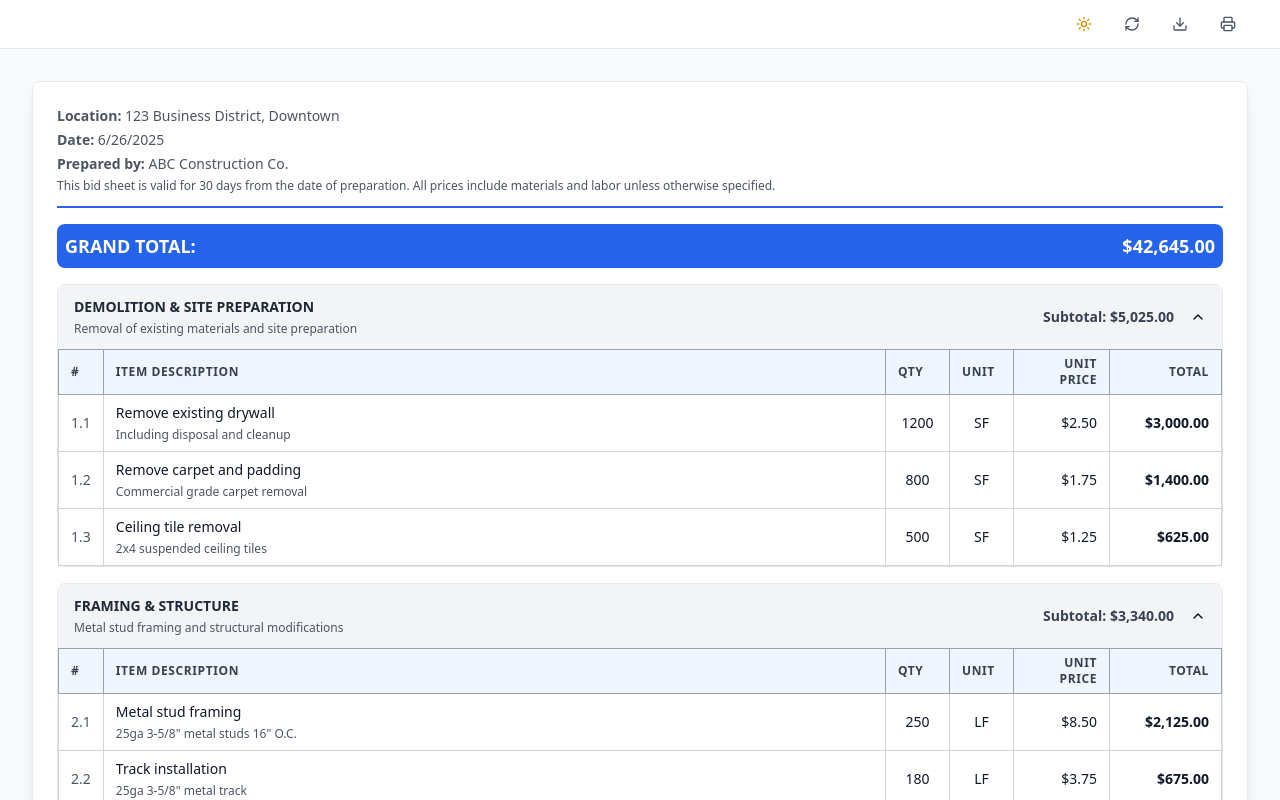
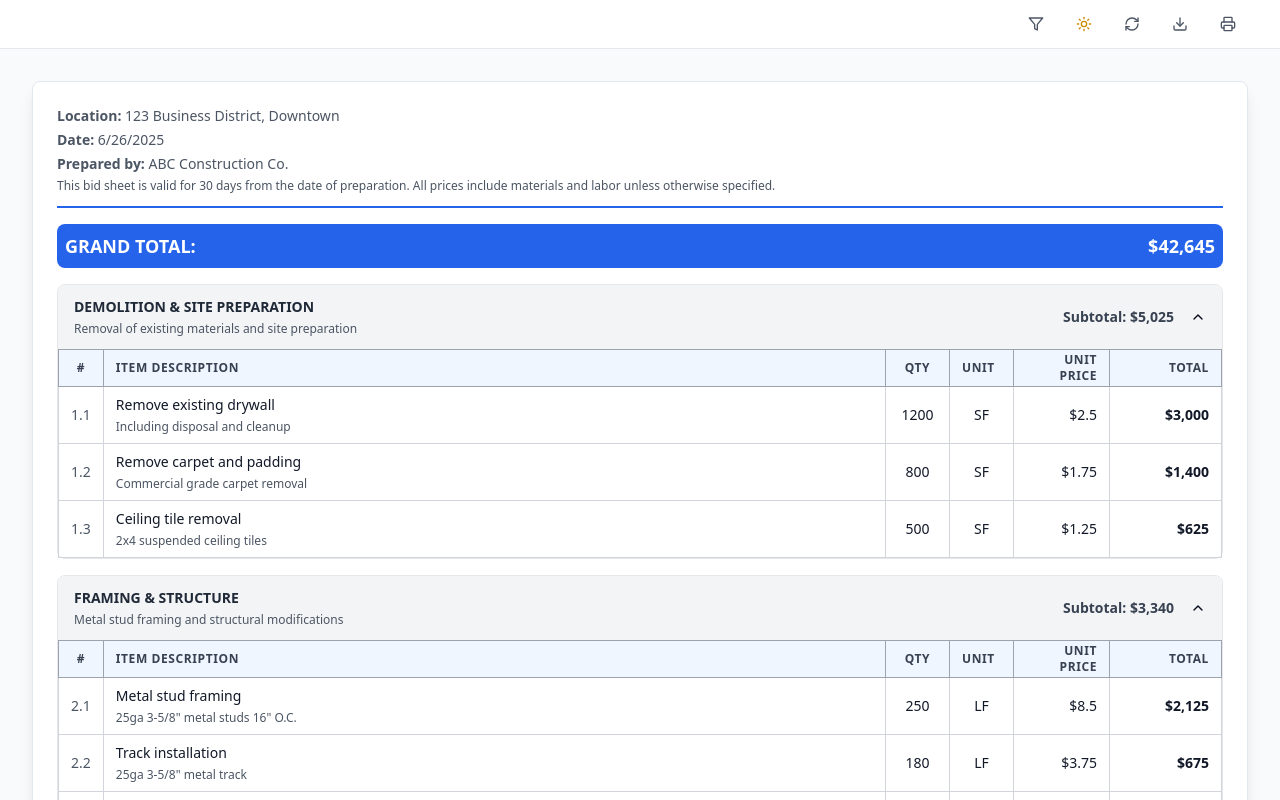
Before and after one commit to IMU-Framework/bid-sheet-renderer-pro, a React (Vite) app: page / in a window 1280 px wide. Shown: the top 800 px of the page. Built offline with nearby package versions, Linux system fonts and the light colour scheme.

Commit message:
Refactor: Improve table and add filter
- Center-align quantity, number headers, and texts.
- Use smaller, more compact header text.
- Ignore trailing zeroes in numbers.
- Add a group filter dropdown menu to the header.
- Implement dark mode compatibility for the filter.

```diff
--- /dev/null
+++ b/src/components/BidSheetFilter.tsx
@@ -0,0 +1,55 @@
+
+import React, { useState } from 'react';
+import { Button } from '@/components/ui/button';
+import { Filter } from 'lucide-react';
+import {
+  DropdownMenu,
+  DropdownMenuContent,
+  DropdownMenuCheckboxItem,
+  DropdownMenuTrigger,
+} from "@/components/ui/dropdown-menu";
+
+interface BidSheetFilterProps {
+  categories: string[];
+  selectedCategories: string[];
+  onCategoryChange: (category: string, checked: boolean) => void;
+  darkMode?: boolean;
+}
+
+const BidSheetFilter = ({
+  categories,
+  selectedCategories,
+  onCategoryChange,
+  darkMode = false
+}: BidSheetFilterProps) => {
+  return (
+    <DropdownMenu>
+      <DropdownMenuTrigger asChild>
+        <Button
+          variant="ghost"
+          size="icon"
+          className="flex items-center justify-center print:hidden"
+        >
+          <Filter className={`h-4 w-4 ${darkMode ? 'text-gray-300' : 'text-gray-600'}`} />
+        </Button>
+      </DropdownMenuTrigger>
+      <DropdownMenuContent
+        align="end"
+        className={`w-56 ${darkMode ? 'bg-gray-800 border-gray-700' : 'bg-white border-gray-200'}`}
+      >
+        {categories.map((category) => (
+          <DropdownMenuCheckboxItem
+            key={category}
+            checked={selectedCategories.includes(category)}
+            onCheckedChange={(checked) => onCategoryChange(category, checked)}
+            className={`${darkMode ? 'text-gray-200 hover:bg-gray-700' : 'text-gray-900 hover:bg-gray-50'}`}
+          >
+            {category}
+          </DropdownMenuCheckboxItem>
+        ))}
+      </DropdownMenuContent>
+    </DropdownMenu>
+  );
+};
+
+export default BidSheetFilter;
--- a/src/components/BidSheetTable.tsx
+++ b/src/components/BidSheetTable.tsx
@@ -15,28 +15,32 @@ interface BidSheetTableProps {
 
 const BidSheetTable = ({ data, darkMode = false }: BidSheetTableProps) => {
   const formatCurrency = (amount: number) => {
-    return new Intl.NumberFormat('en-US', {
+    // Remove trailing zeroes by converting to number then back to formatted string
+    const formatted = new Intl.NumberFormat('en-US', {
       style: 'currency',
-      currency: 'USD'
+      currency: 'USD',
+      minimumFractionDigits: 0,
+      maximumFractionDigits: 2
     }).format(amount);
+    return formatted;
   };
 
   // Mobile column headers (without Unit column)
   const MobileColumnHeaders = () => (
     <tr className={`${darkMode ? 'bg-gray-700' : 'bg-blue-50'}`}>
-      <th className={`border border-gray-400 px-1 py-1 text-left text-xs font-semibold ${darkMode ? 'text-gray-200' : 'text-gray-700'} uppercase tracking-wider w-8 print:border-gray-600`}>
+      <th className={`border border-gray-400 px-1 py-0.5 text-center text-xs font-semibold ${darkMode ? 'text-gray-200' : 'text-gray-700'} uppercase tracking-wider w-8 print:border-gray-600`}>
         #
       </th>
-      <th className={`border border-gray-400 px-1 py-1 text-left text-xs font-semibold ${darkMode ? 'text-gray-200' : 'text-gray-700'} uppercase tracking-wider print:border-gray-600`}>
+      <th className={`border border-gray-400 px-1 py-0.5 text-left text-xs font-semibold ${darkMode ? 'text-gray-200' : 'text-gray-700'} uppercase tracking-wider print:border-gray-600`}>
         Item Description
       </th>
-      <th className={`border border-gray-400 px-1 py-1 text-left text-xs font-semibold ${darkMode ? 'text-gray-200' : 'text-gray-700'} uppercase tracking-wider w-20 print:border-gray-600`}>
+      <th className={`border border-gray-400 px-1 py-0.5 text-center text-xs font-semibold ${darkMode ? 'text-gray-200' : 'text-gray-700'} uppercase tracking-wider w-20 print:border-gray-600`}>
         Qty
       </th>
-      <th className={`border border-gray-400 px-1 py-1 text-right text-xs font-semibold ${darkMode ? 'text-gray-200' : 'text-gray-700'} uppercase tracking-wider w-20 print:border-gray-600`}>
+      <th className={`border border-gray-400 px-1 py-0.5 text-right text-xs font-semibold ${darkMode ? 'text-gray-200' : 'text-gray-700'} uppercase tracking-wider w-20 print:border-gray-600`}>
         Unit Price
       </th>
-      <th className={`border border-gray-400 px-1 py-1 text-right text-xs font-semibold ${darkMode ? 'text-gray-200' : 'text-gray-700'} uppercase tracking-wider w-24 print:border-gray-600`}>
+      <th className={`border border-gray-400 px-1 py-0.5 text-right text-xs font-semibold ${darkMode ? 'text-gray-200' : 'text-gray-700'} uppercase tracking-wider w-24 print:border-gray-600`}>
         Total
       </th>
     </tr>
@@ -45,22 +49,22 @@ const BidSheetTable = ({ data, darkMode = false }: BidSheetTableProps) => {
   // Desktop column headers (with Unit column)
   const DesktopColumnHeaders = () => (
     <tr className={`${darkMode ? 'bg-gray-700' : 'bg-blue-50'}`}>
-      <th className={`border border-gray-400 px-3 py-1.5 text-left text-xs font-semibold ${darkMode ? 'text-gray-200' : 'text-gray-700'} uppercase tracking-wider w-8 print:border-gray-600`}>
+      <th className={`border border-gray-400 px-3 py-0.5 text-center text-xs font-semibold ${darkMode ? 'text-gray-200' : 'text-gray-700'} uppercase tracking-wider w-8 print:border-gray-600`}>
         #
       </th>
-      <th className={`border border-gray-400 px-3 py-1.5 text-left text-xs font-semibold ${darkMode ? 'text-gray-200' : 'text-gray-700'} uppercase tracking-wider print:border-gray-600`}>
+      <th className={`border border-gray-400 px-3 py-0.5 text-left text-xs font-semibold ${darkMode ? 'text-gray-200' : 'text-gray-700'} uppercase tracking-wider print:border-gray-600`}>
         Item Description
       </th>
-      <th className={`border border-gray-400 px-3 py-1.5 text-left text-xs font-semibold ${darkMode ? 'text-gray-200' : 'text-gray-700'} uppercase tracking-wider w-16 print:border-gray-600`}>
+      <th className={`border border-gray-400 px-3 py-0.5 text-center text-xs font-semibold ${darkMode ? 'text-gray-200' : 'text-gray-700'} uppercase tracking-wider w-16 print:border-gray-600`}>
         Qty
       </th>
-      <th className={`border border-gray-400 px-3 py-1.5 text-left text-xs font-semibold ${darkMode ? 'text-gray-200' : 'text-gray-700'} uppercase tracking-wider w-16 print:border-gray-600`}>
+      <th className={`border border-gray-400 px-3 py-0.5 text-left text-xs font-semibold ${darkMode ? 'text-gray-200' : 'text-gray-700'} uppercase tracking-wider w-16 print:border-gray-600`}>
         Unit
       </th>
-      <th className={`border border-gray-400 px-3 py-1.5 text-right text-xs font-semibold ${darkMode ? 'text-gray-200' : 'text-gray-700'} uppercase tracking-wider w-24 print:border-gray-600`}>
+      <th className={`border border-gray-400 px-3 py-0.5 text-right text-xs font-semibold ${darkMode ? 'text-gray-200' : 'text-gray-700'} uppercase tracking-wider w-24 print:border-gray-600`}>
         Unit Price
       </th>
-      <th className={`border border-gray-400 px-3 py-1.5 text-right text-xs font-semibold ${darkMode ? 'text-gray-200' : 'text-gray-700'} uppercase tracking-wider w-28 print:border-gray-600`}>
+      <th className={`border border-gray-400 px-3 py-0.5 text-right text-xs font-semibold ${darkMode ? 'text-gray-200' : 'text-gray-700'} uppercase tracking-wider w-28 print:border-gray-600`}>
         Total
       </th>
     </tr>
@@ -113,7 +117,7 @@ const BidSheetTable = ({ data, darkMode = false }: BidSheetTableProps) => {
                         key={item.id}
                         className={`${darkMode ? 'hover:bg-gray-700' : 'hover:bg-gray-50'} print:break-inside-avoid`}
                       >
-                        <td className={`border border-gray-300 px-1 md:px-3 py-2 text-sm ${darkMode ? 'text-gray-300' : 'text-gray-600'} print:border-gray-400 print:text-black`}>
+                        <td className={`border border-gray-300 px-1 md:px-3 py-2 text-sm ${darkMode ? 'text-gray-300' : 'text-gray-600'} print:border-gray-400 print:text-black text-center`}>
                           {groupIndex + 1}.{itemIndex + 1}
                         </td>
                         <td className={`border border-gray-300 px-1 md:px-3 py-2 print:border-gray-400`}>
@@ -137,10 +141,10 @@ const BidSheetTable = ({ data, darkMode = false }: BidSheetTableProps) => {
                         <td className={`border border-gray-300 px-3 py-2 text-sm ${darkMode ? 'text-gray-200' : 'text-gray-900'} text-center hidden md:table-cell print:table-cell print:text-black print:border-gray-400`}>
                           {item.unit}
                         </td>
-                        <td className={`border border-gray-300 px-1 md:px-3 py-2 text-sm ${darkMode ? 'text-gray-200' : 'text-gray-900'} text-right print:border-gray-400 print:text-black`}>
+                        <td className={`border border-gray-300 px-1 md:px-3 py-2 text-sm ${darkMode ? 'text-gray-200' : 'text-gray-900'} print:text-black text-right print:border-gray-400`}>
                           {formatCurrency(item.unitPrice)}
                         </td>
-                        <td className={`border border-gray-300 px-1 md:px-3 py-2 text-sm font-semibold ${darkMode ? 'text-gray-200' : 'text-gray-900'} text-right print:border-gray-400 print:text-black`}>
+                        <td className={`border border-gray-300 px-1 md:px-3 py-2 text-sm font-semibold ${darkMode ? 'text-gray-200' : 'text-gray-900'} print:text-black text-right print:border-gray-400`}>
                           {formatCurrency(item.quantity * item.unitPrice)}
                         </td>
                       </tr>
--- a/src/components/BidSheetViewer.tsx
+++ b/src/components/BidSheetViewer.tsx
@@ -1,12 +1,27 @@
-import { useState } from 'react';
+
+import { useState, useMemo } from 'react';
 import { Button } from '@/components/ui/button';
 import { Card } from '@/components/ui/card';
 import { Printer, Download, RefreshCw, Sun } from 'lucide-react';
 import BidSheetTable from './BidSheetTable';
+import BidSheetFilter from './BidSheetFilter';
 import { mockBidData } from '@/data/mockBidData';
 
 const BidSheetViewer = () => {
   const [darkMode, setDarkMode] = useState(false);
+
+  // Get all unique categories from the data
+  const allCategories = useMemo(() => {
+    return [...new Set(mockBidData.map(group => group.category))];
+  }, []);
+
+  // Initialize with all categories selected
+  const [selectedCategories, setSelectedCategories] = useState<string[]>(allCategories);
+
+  // Filter data based on selected categories
+  const filteredData = useMemo(() => {
+    return mockBidData.filter(group => selectedCategories.includes(group.category));
+  }, [selectedCategories]);
 
   const handlePrint = () => {
     window.print();
@@ -26,14 +41,24 @@ const BidSheetViewer = () => {
     setDarkMode(!darkMode);
   };
 
+  const handleCategoryChange = (category: string, checked: boolean) => {
+    if (checked) {
+      setSelectedCategories(prev => [...prev, category]);
+    } else {
+      setSelectedCategories(prev => prev.filter(cat => cat !== category));
+    }
+  };
+
   const calculateGrandTotal = () => {
-    return mockBidData.reduce((total, group) => total + group.subtotal, 0);
+    return filteredData.reduce((total, group) => total + group.subtotal, 0);
   };
 
   const formatCurrency = (amount: number) => {
     return new Intl.NumberFormat('en-US', {
       style: 'currency',
-      currency: 'USD'
+      currency: 'USD',
+      minimumFractionDigits: 0,
+      maximumFractionDigits: 2
     }).format(amount);
   };
 
@@ -44,6 +69,13 @@ const BidSheetViewer = () => {
         <div className="max-w-7xl mx-auto px-4 sm:px-6 lg:px-8">
           <div className="flex justify-end items-center h-12">
             <div className="flex items-center space-x-2">
+              <BidSheetFilter
+                categories={allCategories}
+                selectedCategories={selectedCategories}
+                onCategoryChange={handleCategoryChange}
+                darkMode={darkMode}
+              />
+
               <Button
                 variant="ghost"
                 size="icon"
@@ -115,7 +147,7 @@ const BidSheetViewer = () => {
 
             {/* Bid table */}
             <div className="print:break-inside-avoid">
-              <BidSheetTable data={mockBidData} darkMode={darkMode} />
+              <BidSheetTable data={filteredData} darkMode={darkMode} />
             </div>
           </div>
         </Card>
```
